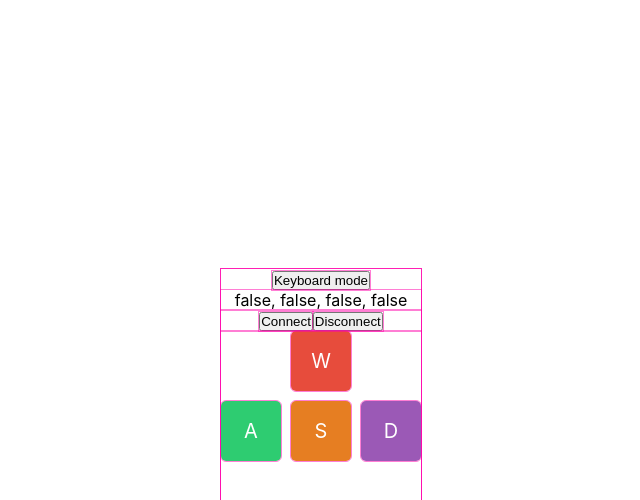
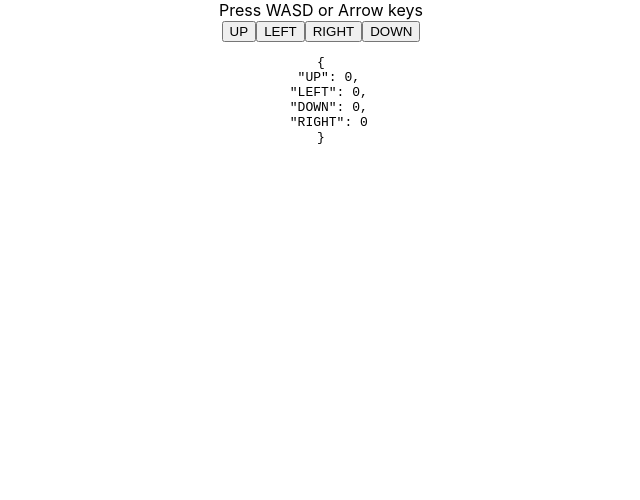
Before and after one commit to pioneers/dawn-onboarding, a React (Create React App) app: page / in a window 1280 px wide. Shown: the top 500 px of the page, without its empty margins (319-959 px from the left). Built offline with nearby package versions, Linux system fonts and the light colour scheme.

Commit message:
refactored a little bit

```diff
--- a/package.json
+++ b/package.json
@@ -7,7 +7,6 @@
     "@testing-library/react": "^13.4.0",
     "@testing-library/user-event": "^13.5.0",
     "cross-env": "^7.0.3",
-    "flask": "^0.2.10",
     "react": "^18.2.0",
     "react-dom": "^18.2.0",
     "react-scripts": "5.0.1",
--- a/src/App.js
+++ b/src/App.js
@@ -1,6 +1,6 @@
 import logo from "./logo.svg";
 import "./App.css";
-import Keypad from "./Components/Keypad.js";
+import Keypad from "./components/Keypad2.js";
 
 function App() {
   return <div className="App">
--- /dev/null
+++ b/src/components/Keypad2.js
@@ -0,0 +1,85 @@
+import React, { useEffect, useState } from "react";
+
+const UP = "UP",
+  DOWN = "DOWN",
+  LEFT = "LEFT",
+  RIGHT = "RIGHT";
+
+const KeyHandler = () => {
+  const [keyCount, setKeyCount] = useState({
+    UP: 0,
+    LEFT: 0,
+    DOWN: 0,
+    RIGHT: 0,
+  });
+
+  /* For key presses */
+  const keyMap = {
+    w: UP,
+    a: LEFT,
+    s: DOWN,
+    d: RIGHT,
+    ArrowUp: UP,
+    ArrowLeft: LEFT,
+    ArrowDown: DOWN,
+    ArrowRight: RIGHT,
+  };
+
+  const handleKeyEvent = (event, increment) => {
+    const key = event.key;
+    const direction = keyMap[key];
+    if (direction && !event.repeat) {
+      setKeyCount((prevCount) => ({
+        ...prevCount,
+        [direction]: prevCount[direction] + (increment ? 1 : -1),
+      }));
+    }
+  };
+
+  /* For key presses */
+  useEffect(() => {
+    const handleKeyDown = (event) => {
+      handleKeyEvent(event, true);
+    };
+
+    const handleKeyUp = (event) => {
+      handleKeyEvent(event, false);
+    };
+
+    document.addEventListener("keydown", handleKeyDown);
+    document.addEventListener("keyup", handleKeyUp);
+
+    return () => {
+      document.removeEventListener("keydown", handleKeyDown);
+      document.removeEventListener("keyup", handleKeyUp);
+    };
+  }, []);
+
+  /* For UI button presses */
+  const handleButtonClick = (direction, increment) => {
+    setKeyCount((prevCount) => ({
+      ...prevCount,
+      [direction]: prevCount[direction] + (increment ? 1 : -1),
+    }));
+  };
+
+  const directions = [UP, LEFT, RIGHT, DOWN];
+
+  return (
+    <div>
+      <div>Press WASD or Arrow keys</div>
+      {directions.map((dir) => (
+          <button
+            onMouseDown={() => handleButtonClick(dir, true)}
+            onMouseUp={() => handleButtonClick(dir, false)}
+          >
+            {dir.charAt(0).toUpperCase() + dir.slice(1)}
+          </button>
+      ))}
+
+      <pre>{JSON.stringify(keyCount, null, 2)}</pre>
+    </div>
+  );
+};
+
+export default KeyHandler;
--- a/src/index.js
+++ b/src/index.js
@@ -6,9 +6,9 @@ import reportWebVitals from './reportWebVitals';
 
 const root = ReactDOM.createRoot(document.getElementById('root'));
 root.render(
-  <React.StrictMode>
+  // <React.StrictMode>
     <App />
-  </React.StrictMode>
+  // </React.StrictMode>
 );
 
 // If you want to start measuring performance in your app, pass a function
```
Also changed, not shown: src/actions/index.js (added, +10 -0 lines), src/components/Keypad.js (renamed from src/Components/Keypad.js), src/components/style.css (renamed from src/Components/style.css), 1 other file (tests, documents, lock files or other folders).
